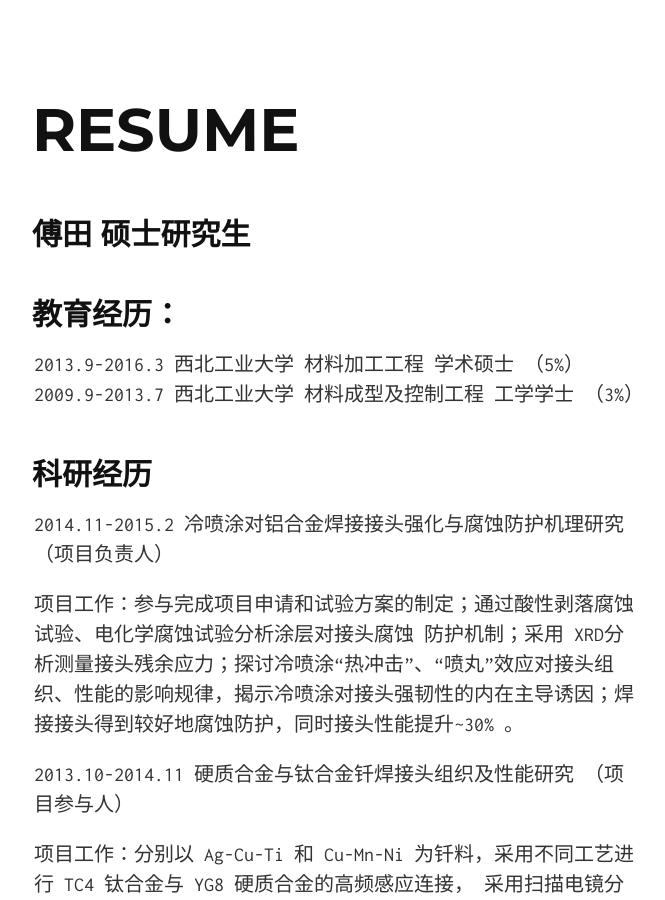
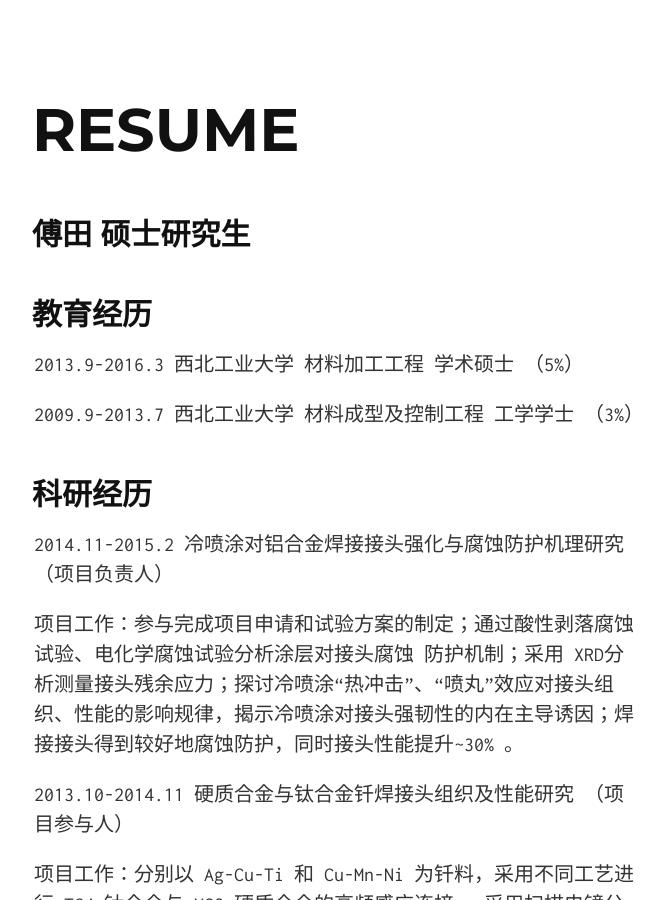
Before and after one commit to liyanarmstrong/projectExample, a Jekyll site: the page built from index.html, in a window 1280 px wide and 900 px high. Shown: the whole window, without its empty margins (306-971 px from the left). Built offline with Jekyll 4.4.1, drawn with Linux system fonts in a browser that asks for light colours; Markdown is read by kramdown in place of the engine named in the settings.

```diff
--- a/_includes/index.md
+++ b/_includes/index.md
@@ -1,9 +1,10 @@
 傅田 硕士研究生
 -------------------
 
-教育经历：
+教育经历
 ----------
 2013.9-2016.3 西北工业大学 材料加工工程 学术硕士 （5%）
+
 2009.9-2013.7 西北工业大学 材料成型及控制工程 工学学士 （3%）
 
 科研经历
```
